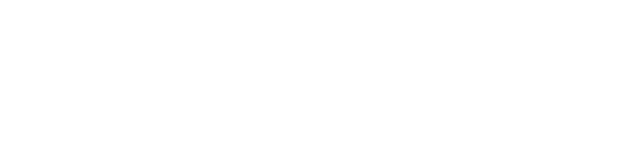
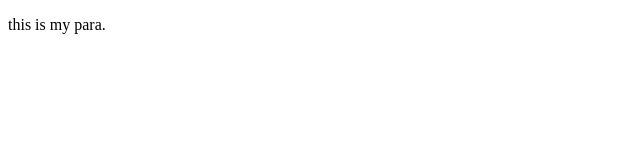
Before and after one commit to sachendrakushwaha/sachendra, a plain HTML site: page first1.html in a window 1280 px wide. Shown: the whole page, without its empty margins (0-640 px from the left). Drawn offline with Linux system fonts and the light colour scheme.

Commit message:
second commit

```diff
--- a/first1.html
+++ b/first1.html
@@ -6,6 +6,9 @@
     <title>Document</title>
 </head>
 <body>
+    <div class="header">
+        <p>this is my para.</p>
+    </div>
     <script src="javascript.js">
 
     </script>
```
